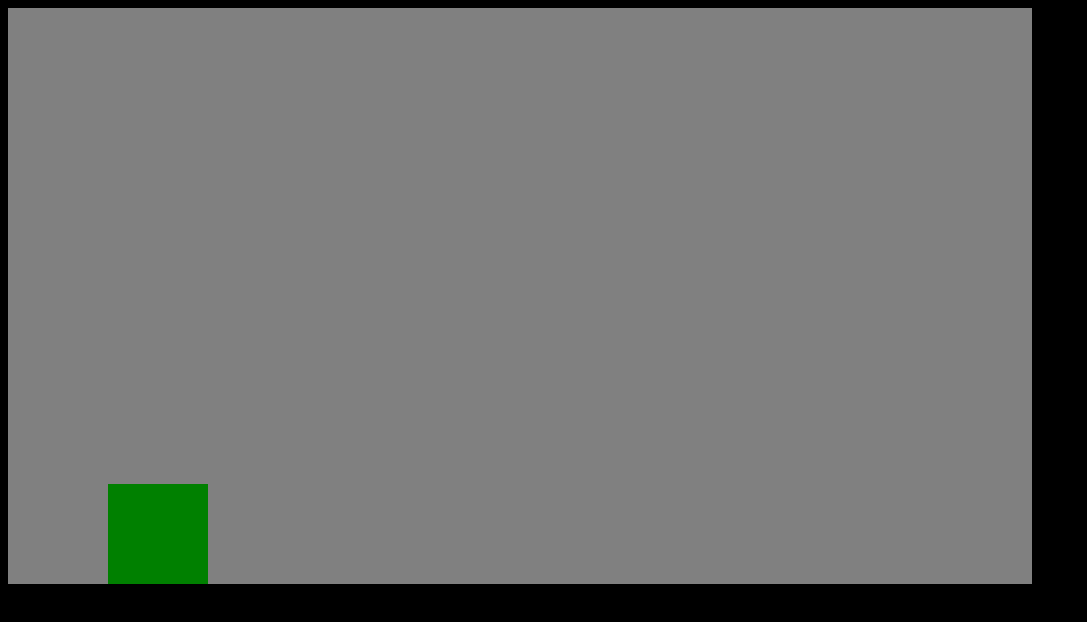
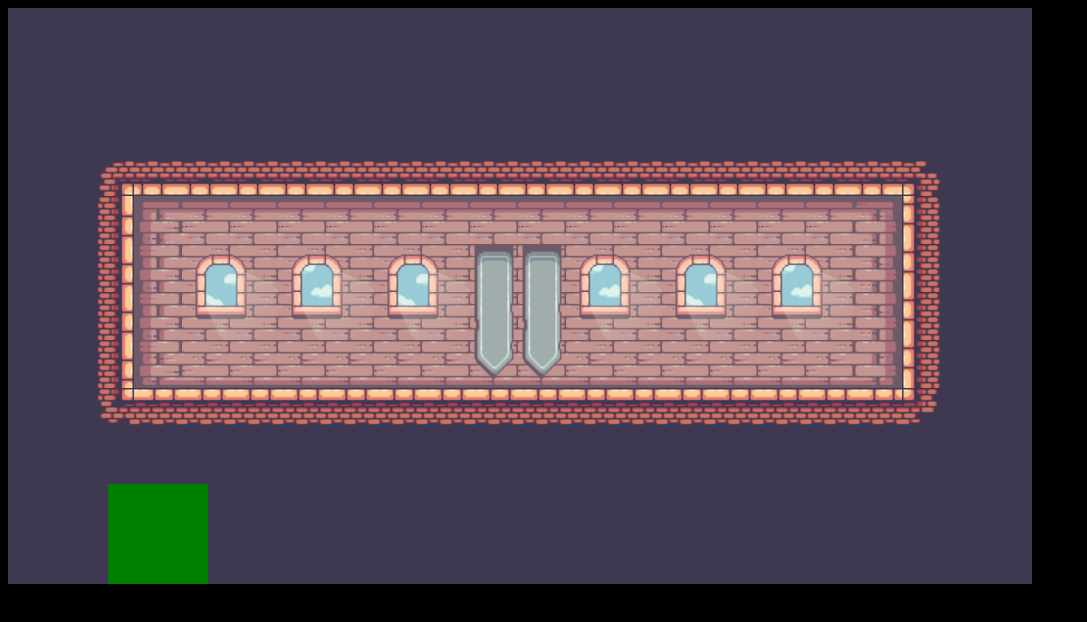
Before and after one commit to Nordtwig/kings-and-pigs, a plain HTML site: page index.html in a window 1280 px wide. Shown: the whole page, without its empty margins (0-1087 px from the left). Drawn offline with Linux system fonts and the light colour scheme.

Commit message:
Add background sprite

```diff
--- a/index.html
+++ b/index.html
@@ -5,6 +5,7 @@
 </style>
 <canvas></canvas>
 
+<script src="js/classes/sprite.js"></script>
 <script src="js/classes/player.js"></script>
 <script src="js/eventListeners.js"></script>
 <script src="index.js"></script>
--- a/index.js
+++ b/index.js
@@ -3,6 +3,16 @@ const c = canvas.getContext("2d");
 
 canvas.width = 1024;
 canvas.height = 576;
+
+
+
+const backgroundLevel1 = new Sprite({
+    position: {
+        x: 80,
+        y: 140
+    },
+    imageSrc: "./img/background_level_1.png"
+});
 
 const player = new Player();
 
@@ -21,8 +31,10 @@ const keys = {
 function animate() {
     window.requestAnimationFrame(animate);
 
-    c.fillStyle = "grey"
+    c.fillStyle = "#3f3851"
     c.fillRect(0, 0, canvas.width, canvas.height);
+
+    backgroundLevel1.draw();
 
     player.velocity.x = 0;
     if (keys.d.pressed)
--- /dev/null
+++ b/js/classes/sprite.js
@@ -0,0 +1,16 @@
+class Sprite {
+    constructor({position, imageSrc}) {
+        this.position = position;
+        this.image = new Image();
+        this.image.onload = () => {
+            this.loaded = true;
+        }
+        this.image.src = imageSrc;
+        this.loaded = false;
+    }
+
+    draw() {
+        if (!this.loaded) return;
+        c.drawImage(this.image, this.position.x, this.position.y);
+    }
+}
```
Also changed, not shown: img/background_level_1.png (added).
